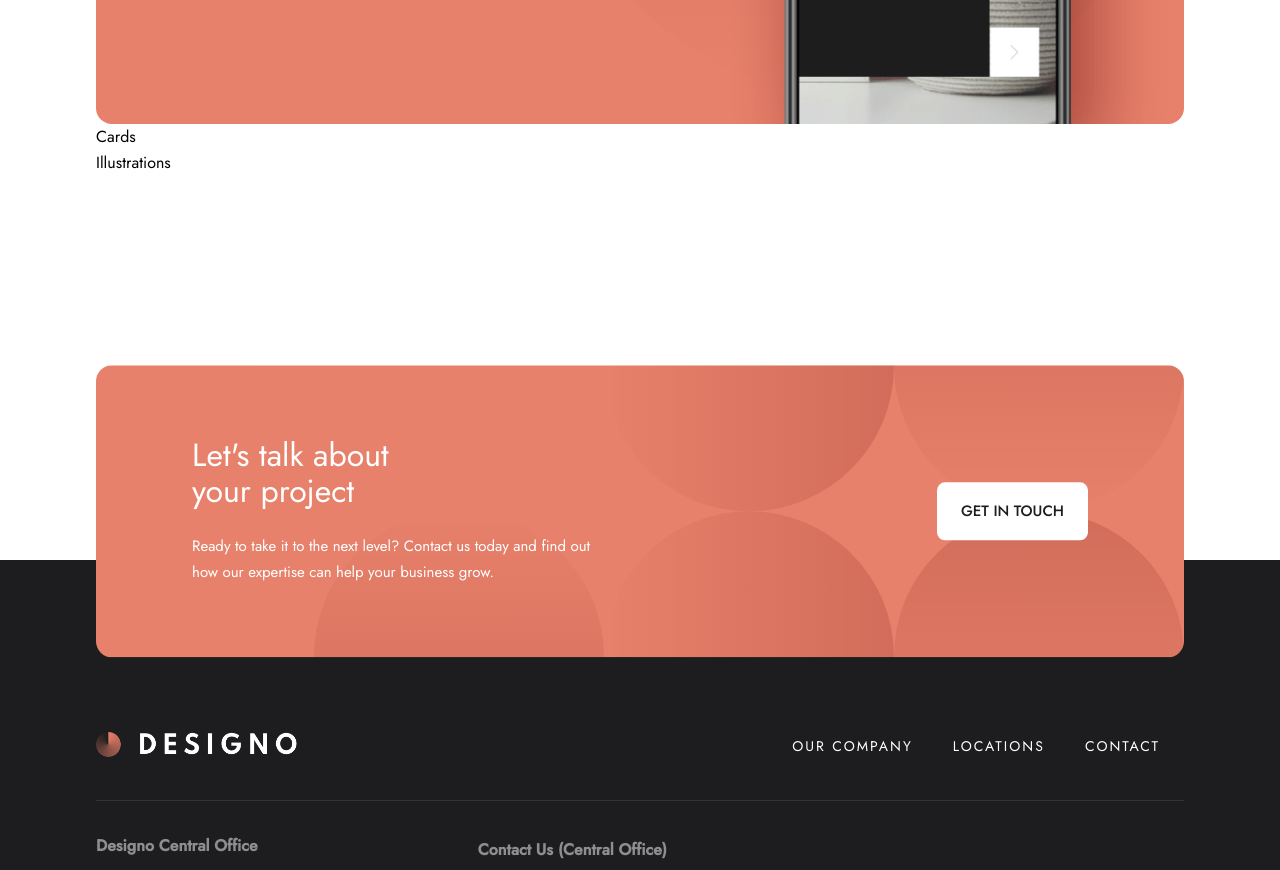
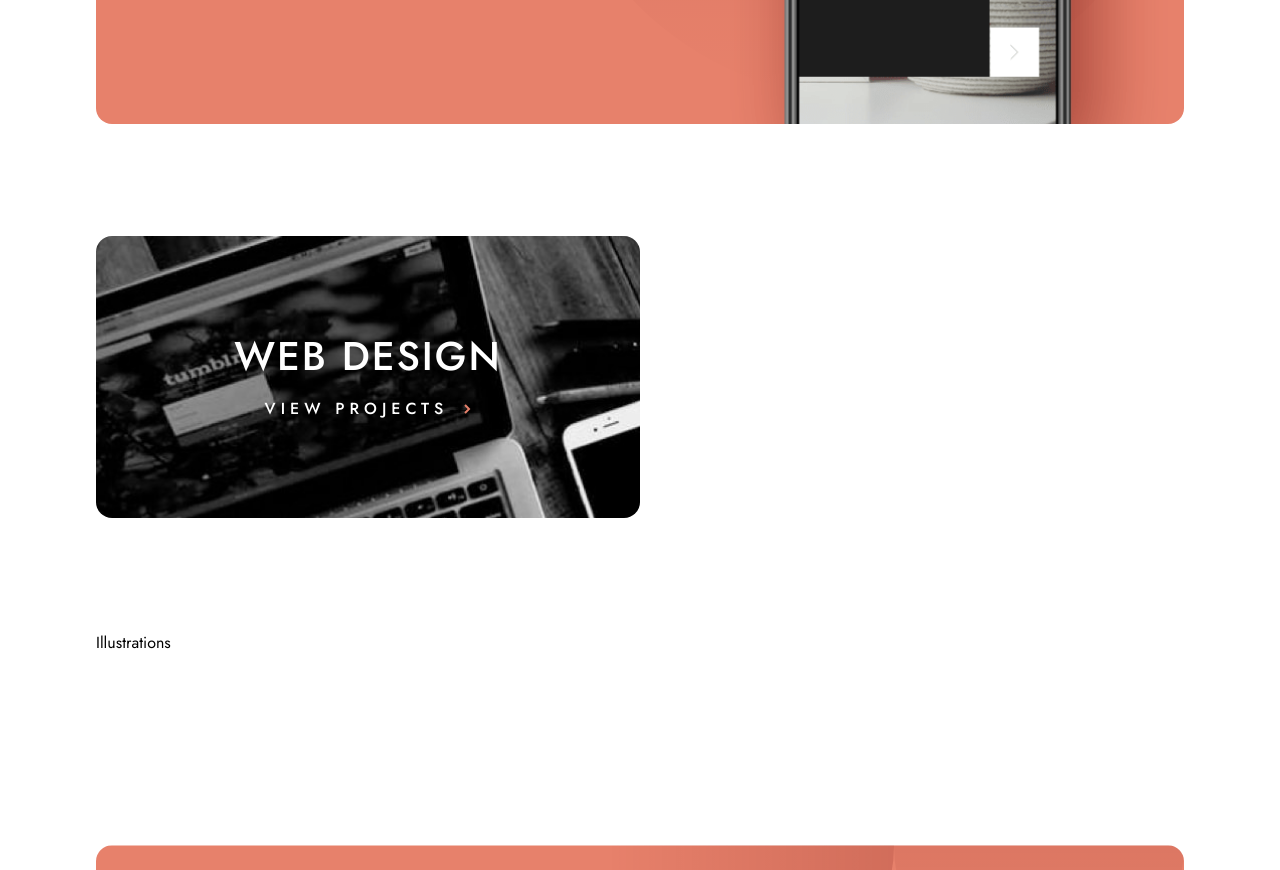
Before and after one commit to Euuphi/designo, a React (Vite) app: page / in a window 1280 px wide. Shown: the part 680-1550 px from the top of the page. Built offline with nearby package versions, Linux system fonts and the light colour scheme.

Commit message:
Create reusable service card component

```diff
--- /dev/null
+++ b/src/components/ServiceCard.tsx
@@ -0,0 +1,48 @@
+// Assets
+import { ReactComponent as RightChevron } from "@/assets/shared/desktop/icon-right-arrow.svg";
+import useMediaQuery, { screens } from "@/hooks/userMediaQuery";
+import { useEffect } from "react";
+
+interface Props {
+    bgImage: {
+        small?: string;
+        medium?: string;
+        large: string;
+        xLarge?: string;
+    };
+    title: string;
+}
+
+const ServiceCard = ({ bgImage, title }: Props) => {
+    const sm = useMediaQuery(screens.sm);
+    const lg = useMediaQuery(screens.lg);
+    const xl = useMediaQuery(screens.xl);
+
+    return (
+        <div
+            className="flex flex-col items-center gap-4 rounded-2xl bg-cover bg-no-repeat py-24 px-14 uppercase text-white"
+            style={
+                {
+                    "--bg-image": `url('${
+                        xl && lg && sm
+                            ? bgImage.xLarge || bgImage.large
+                            : lg
+                            ? bgImage.large
+                            : sm
+                            ? bgImage.medium || bgImage.large
+                            : bgImage.small || bgImage.large
+                    }')`,
+                    "background-image": "var(--bg-image)",
+                } as React.CSSProperties
+            }
+        >
+            <h2 className="heading-2">{title}</h2>
+            <span className="flex items-center gap-4 font-medium tracking-[.3125rem]">
+                View Projects
+                <RightChevron />
+            </span>
+        </div>
+    );
+};
+
+export default ServiceCard;
--- a/src/pages/Home.tsx
+++ b/src/pages/Home.tsx
@@ -1,8 +1,13 @@
 import useMediaQuery, { screens } from "@/hooks/userMediaQuery";
 // Assets
 import heroImage from "@/assets/home/desktop/image-hero-phone.png";
+import webDesignMobile from "@/assets/home/mobile/image-web-design.jpg";
+import webDesignTablet from "@/assets/home/tablet/image-web-design.jpg";
+import webDesignDesktop from "@/assets/home/desktop/image-web-design-small.jpg";
+import webDesignDesktopLarge from "@/assets/home/desktop/image-web-design-large.jpg";
 // Components
 import Button from "@/components/Button";
+import ServiceCard from "@/components/ServiceCard";
 
 const Home = () => {
     const sm = useMediaQuery(screens.sm);
@@ -11,7 +16,7 @@ const Home = () => {
         <div className={`${sm ? "container " : null}mx-auto mb-96`}>
             <main
                 className={
-                    "flex flex-col items-center overflow-hidden px-6 pt-20 text-white sm:rounded-2xl lg:flex-row lg:justify-between lg:py-28 lg:px-12 xl:px-24 " +
+                    "mb-28 flex flex-col items-center overflow-hidden px-6 pt-20 text-white sm:rounded-2xl lg:flex-row lg:justify-between lg:py-28 lg:px-12 xl:px-24 " +
                     "bg-peach bg-hero bg-left bg-no-repeat sm:bg-[center_right_-235px] lg:bg-right"
                 }
             >
@@ -34,7 +39,17 @@ const Home = () => {
                     alt="Iphone displaying vase image and word 'Frame'"
                 />
             </main>
-            <section className="px-6 sm:px-0">Cards</section>
+            <section className="mb-28 grid grid-cols-1 px-6 sm:px-0 lg:grid-cols-2">
+                <ServiceCard
+                    bgImage={{
+                        small: webDesignMobile,
+                        medium: webDesignTablet,
+                        large: webDesignDesktop,
+                        xLarge: webDesignDesktopLarge,
+                    }}
+                    title="Web Design"
+                />
+            </section>
             <section className="px-6 sm:px-0">Illustrations</section>
         </div>
     );
--- a/src/styles/typography.css
+++ b/src/styles/typography.css
@@ -4,10 +4,10 @@
     }
 
     .heading-2 {
-        font-size: 2.5rem;
         font-weight: 500;
-        line-height: 3rem;
         letter-spacing: 0.125rem;
+
+        @apply text-[1.75rem] leading-9 md:text-[2.5rem] md:leading-[3rem];
     }
 
     .heading-3 {
```
